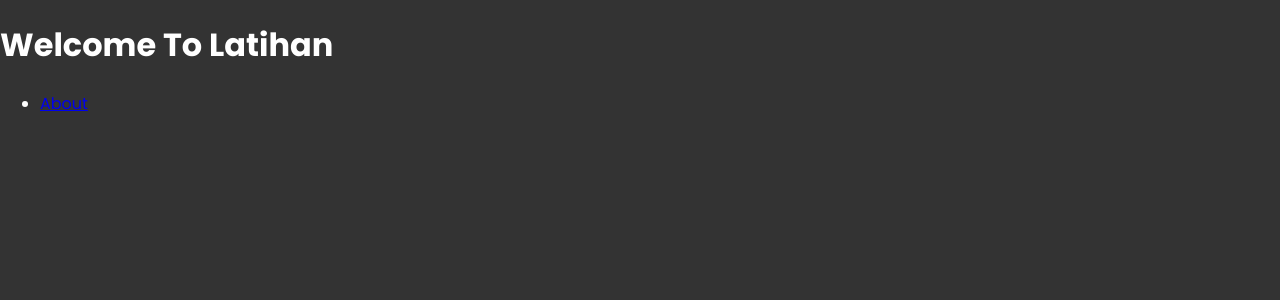
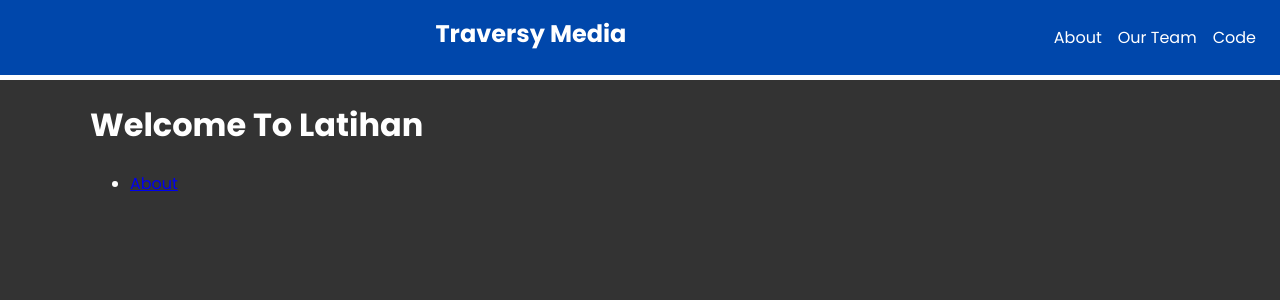
Before and after one commit to hidayahapriliansyah/learn-next-js13-traversy, a Next.js app: page / in a window 1280 px wide. Shown: the top 300 px of the page. Built offline with nearby package versions, Linux system fonts and the light colour scheme.

Commit message:
header-component

```diff
--- /dev/null
+++ b/app/components/Header.jsx
@@ -0,0 +1,21 @@
+import React from 'react';
+import Link from 'next/link';
+
+const Header = () => {
+  return (
+    <header className='header'>
+      <div className="container">
+        <div className="logo">
+          <Link href={'/'}>Traversy Media</Link>
+        </div>
+      </div>
+      <div className="links">
+        <Link href={'/about'}>About</Link>
+        <Link href={'/about/team'}>Our Team</Link>
+        <Link href={'/code/repos'}>Code</Link>
+      </div>
+    </header>
+  );
+};
+
+export default Header;
--- a/app/layout.jsx
+++ b/app/layout.jsx
@@ -1,5 +1,6 @@
 import './globals.css';
 import { Poppins } from 'next/font/google';
+import Header from './components/Header';
 
 const poppins = Poppins({
   weight: ['400', '700'],
@@ -15,7 +16,12 @@
 export default function RootLayout({ children }) {
   return (
     <html lang="en">
-      <body className={poppins.className}>{children}</body>
+      <body className={poppins.className}>
+        <Header />
+        <main className='container'>
+          {children}
+        </main>
+      </body>
     </html>
   )
 }
```
